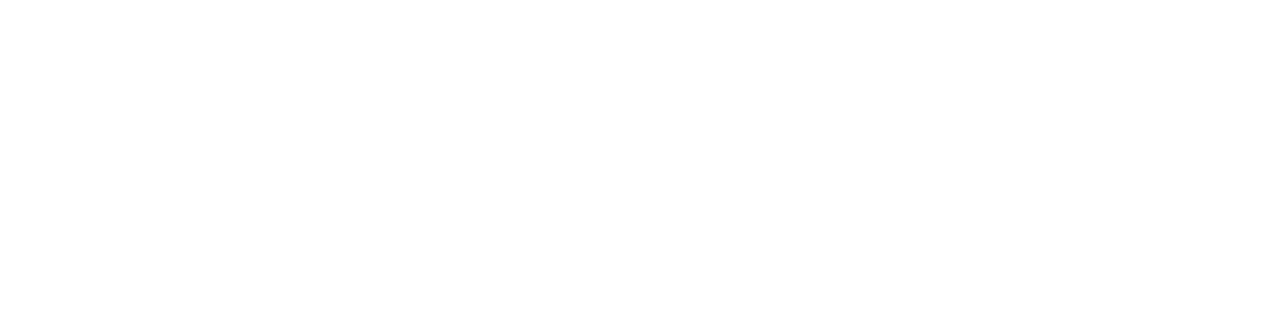
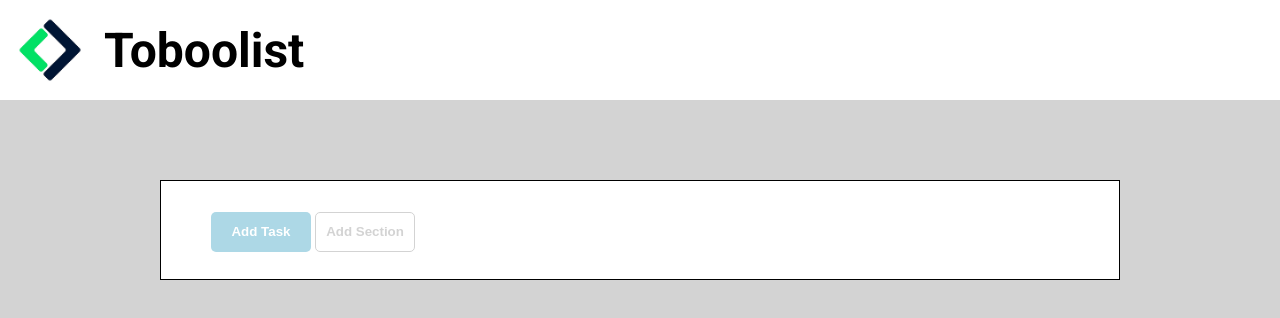
Before and after one commit to Ilthepriest/html-css-toboolist, a plain HTML site: page index.html in a window 1280 px wide. Drawn offline with Linux system fonts and the light colour scheme.

Commit message:
add header and nav

```diff
--- a/css/style.css
+++ b/css/style.css
@@ -0,0 +1,65 @@
+*{
+    margin: 0;
+    padding: 0;
+    box-sizing: border-box;
+}
+
+body{
+    background-color: lightgray;
+}
+
+header{
+    background-color: white;
+}
+
+
+#logo-titolo{
+    background-image: url(../logo.jpeg);
+    height: 100px;
+    width: 100px;
+    background-size: contain;
+    display: inline-block;
+    vertical-align: middle;
+
+}
+
+#titolo{
+    display: inline-block;
+    font-family: 'Roboto', sans-serif;
+    font-size: 3rem;
+    font-weight: bold;
+    vertical-align: middle;
+}
+
+nav{
+    width: 75%;
+    height: 100px;
+    border: 1px solid black;
+    margin: 0 auto;
+    margin-top: 5rem;
+    line-height: 100px;
+    background-color: white;
+}
+
+.button1{
+    background-color: lightblue;
+    border-radius: 5px;
+    border: 0px;
+    margin-left: 50px;
+    display: inline-block;
+    color: white;
+    width: 100px;
+    height: 40px;
+    font-weight: 600;
+}
+
+.button2{
+    background-color: white;
+    border-radius: 5px;
+    border: 1px solid lightgray;
+    color: lightgray;
+    display: inline-block;
+    width: 100px;
+    height: 40px;
+    font-weight: 600;
+}
--- a/index.html
+++ b/index.html
@@ -5,14 +5,23 @@
     <meta http-equiv="X-UA-Compatible" content="IE=edge">
     <meta name="viewport" content="width=device-width, initial-scale=1.0">
     <link rel="stylesheet" href="./css/style.css">
+    <link rel="preconnect" href="https://fonts.googleapis.com">
+    <link rel="preconnect" href="https://fonts.gstatic.com" crossorigin>
+    <link href="https://fonts.googleapis.com/css2?family=Roboto:wght@500;700&display=swap" rel="stylesheet">
     <title>TodoList</title>
 </head>
 <body>
+    <!-- Inizio header -->
     <header>
-
+        <span id="logo-titolo"></span>
+        <span id="titolo">Toboolist</span>
     </header>
     <main>
-
+        <!-- Inizio nav -->
+        <nav>
+            <button class="button1">Add Task</button>
+            <button class="button2">Add Section</button>
+        </nav>
     </main>
     <footer>
 
```
Also changed, not shown: logo.jpeg (added).
